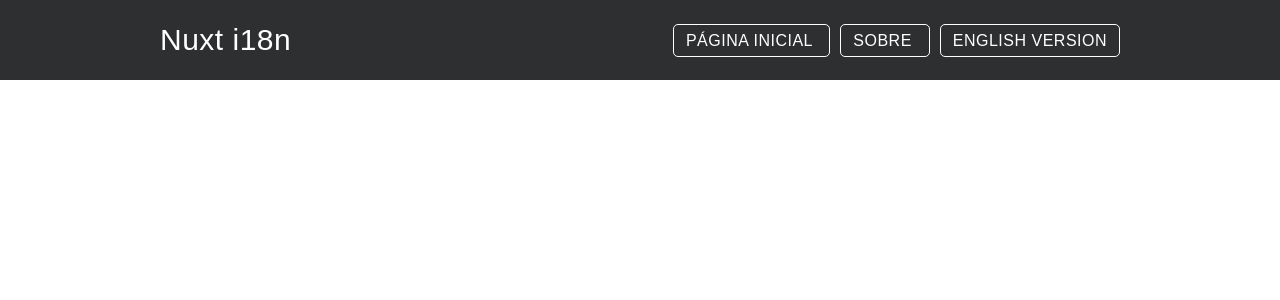
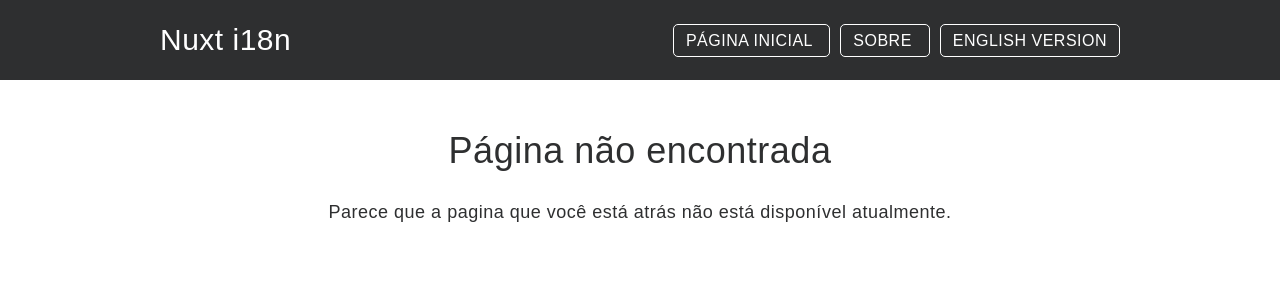
Before and after one commit to Diolinux-dev-team/client, a Nuxt app: page /en/404 in a window 1280 px wide. Shown: the top 300 px of the page. Built offline with nearby package versions, Linux system fonts and the light colour scheme.

Commit message:
Create 404 pages

```diff
--- a/locales/en-US.json
+++ b/locales/en-US.json
@@ -12,5 +12,9 @@
     "about": {
         "title": "About",
         "introduction": "This page is made to give you more informations."
+    },
+    "notfound": {
+        "title": "Page not found",
+        "text": "It looks like the page you are looking for is not currently available."
     }
 }
--- a/locales/pt-BR.json
+++ b/locales/pt-BR.json
@@ -12,5 +12,9 @@
     "about": {
         "title": "Sobre",
         "introduction": "Diolinux plus é uma rede social"
+    },
+    "notfound": {
+        "title": "Página não encontrada",
+        "text": "Parece que a pagina que você está atrás não está disponível atualmente."
     }
 }
--- /dev/null
+++ b/pages/404.vue
@@ -0,0 +1,4 @@
+<script>
+import Index from '~/pages/_lang/404'
+export default Index
+</script>
--- /dev/null
+++ b/pages/_lang/404.vue
@@ -0,0 +1,16 @@
+<template>
+  <div class="Content">
+    <div class="container">
+      <h1 class="Content__Title">{{ $t('notfound.title') }}</h1>
+      <p>{{ $t('notfound.text') }}</p>
+    </div>
+  </div>
+</template>
+
+<script>
+export default {
+  head() {
+    return { title: this.$t('notfound.title') }
+  }
+}
+</script>
```
Also changed, not shown: 1 other file (tests, documents, lock files or other folders).
